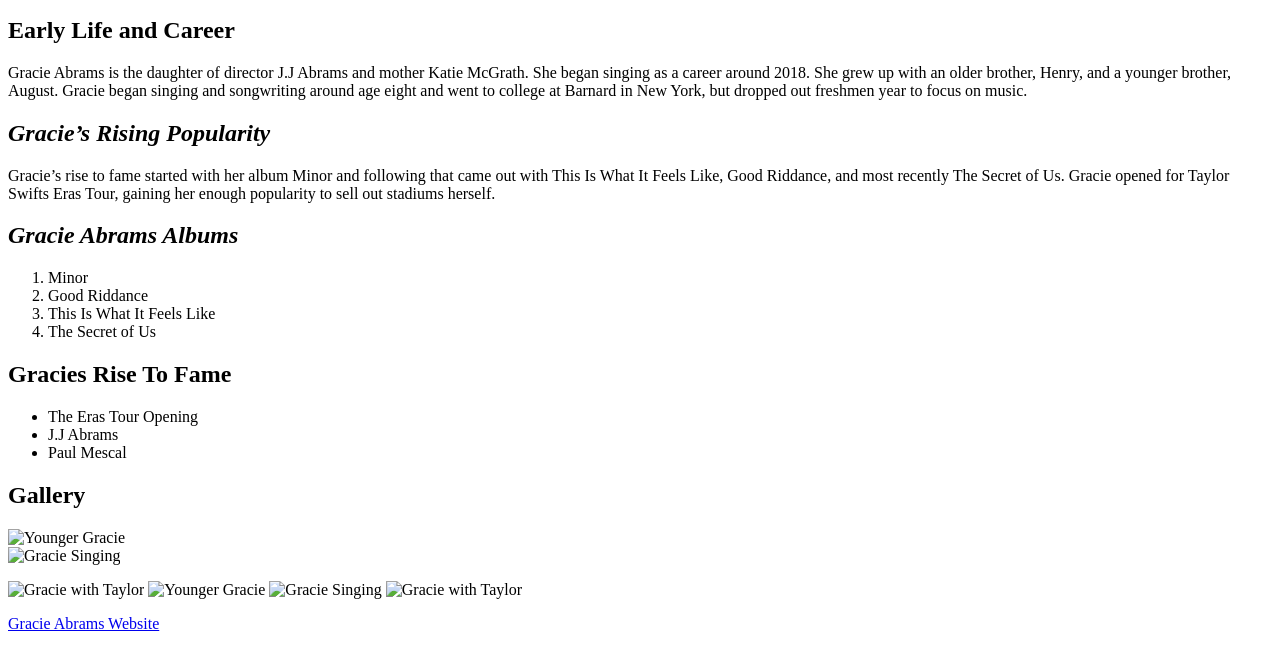
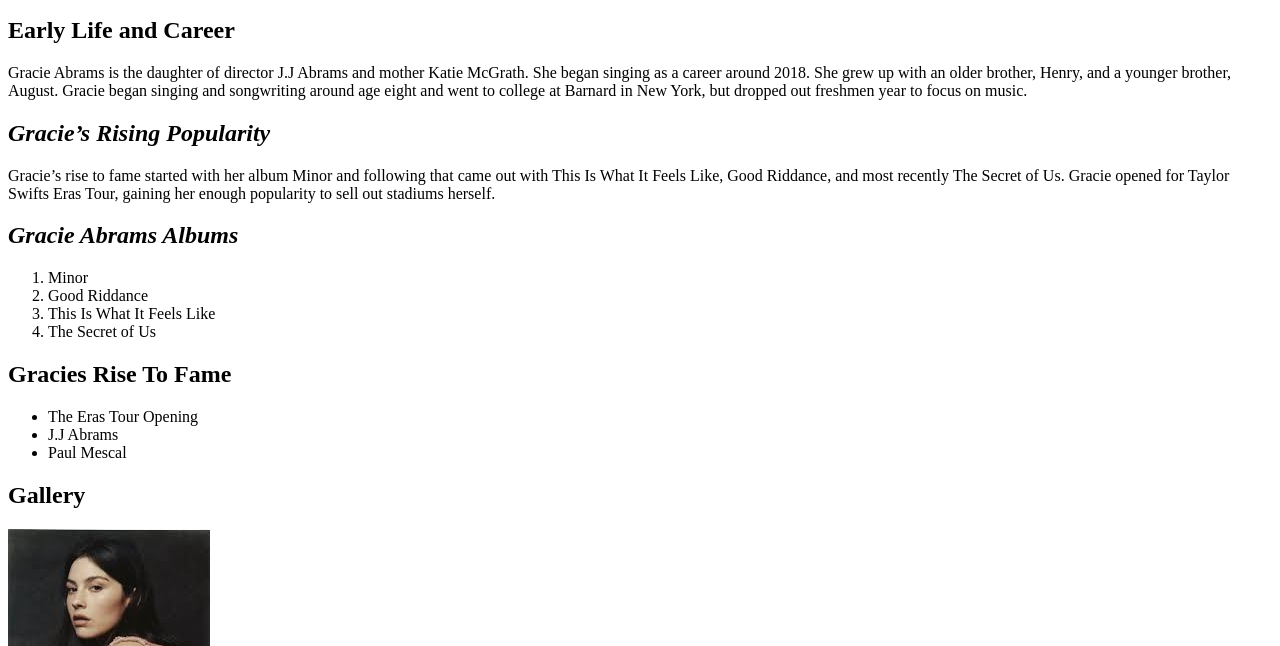
Before and after one commit to audreyynolan/assignment-1, a plain HTML site: page index/index.html in a window 1280 px wide. Shown: the part 145-791 px from the top of the page. Drawn offline with Linux system fonts and the light colour scheme.

Commit message:
Finally!

```diff
--- a/index.html/index.html
+++ b/index/index.html
@@ -54,14 +54,12 @@
  <!--Section 5-->
  <section>
     <h2> Gallery </h2>
-    <img src="Images/Gracie.jpeg" alt="Younger Gracie"></section>
-    <img src="Images/gracie2.jpeg" alt="Gracie Singing"></section>
+    <img src="images/Gracie.jpeg" alt="Younger Gracie"></section>
+    <img src="images/gracie2.jpeg" alt="Gracie Singing"></section>
     <p>
-    <img src="Images/gracie3.jpeg" alt="Gracie with Taylor"></section>
+    <img src="images/gracie3.jpeg" alt="Gracie with Taylor"></section>
 
-    <img src="gracie.jpg" alt="Younger Gracie">
-<img src="Images/gracie2.png" alt="Gracie Singing">
-<img src="Images/gracie3.JPG" alt="Gracie with Taylor">
+
 </p>
 
  </section>
```
Also changed, not shown: index/images/Gracie.jpeg (added), index/images/gracie2.jpeg (added), index/images/gracie3.jpeg (added), 2 other files.
